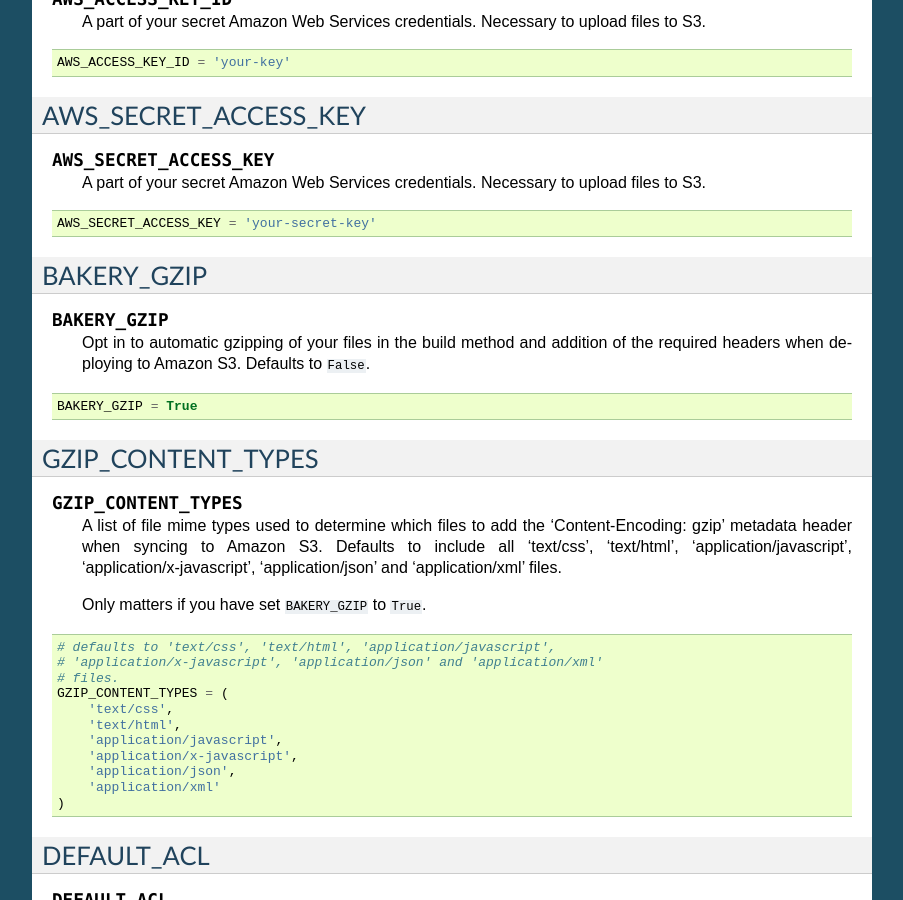
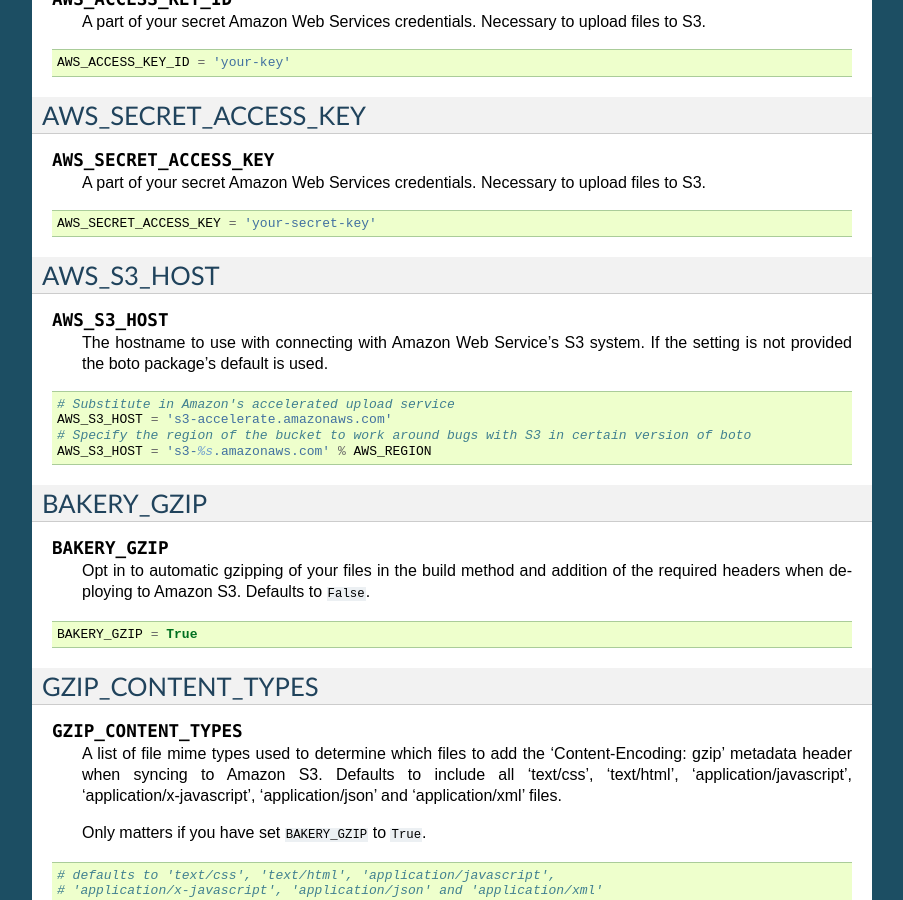
Before and after one commit to Sibizwan5/django-bakery, a Sphinx documentation site: the page built from docs/settingsvariables.rst, in a window 1280 px wide and 900 px high, scrolled down 1057 px. Shown: the whole window, without its empty margins (198-1101 px from the left). Built offline with Sphinx 7.4.7, drawn with Linux system fonts in a browser that asks for light colours.

Commit message:
Documented how to use the new AWS_S3_HOST setting in the documentation

```diff
--- a/docs/changelog.rst
+++ b/docs/changelog.rst
@@ -1,5 +1,10 @@
 Changelog
 =========
+
+0.8.3
+-----
+
+* Added support for ``AWS_S3_HOST`` variable to override the default with connecting to S3 via boto
 
 0.8.2
 -----
--- a/docs/settingsvariables.rst
+++ b/docs/settingsvariables.rst
@@ -81,6 +81,21 @@
 
     AWS_SECRET_ACCESS_KEY = 'your-secret-key'
 
+AWS_S3_HOST
+-----------
+
+.. envvar:: AWS_S3_HOST
+
+    The hostname to use with connecting with Amazon Web Service's S3 system. If the
+    setting is not provided the boto package's default is used.
+
+.. code-block:: python
+
+    # Substitute in Amazon's accelerated upload service
+    AWS_S3_HOST = 's3-accelerate.amazonaws.com'
+    # Specify the region of the bucket to work around bugs with S3 in certain version of boto
+    AWS_S3_HOST = 's3-%s.amazonaws.com' % AWS_REGION
+
 BAKERY_GZIP
 -----------
 
```
Also changed, not shown: docs/commonchallenges.rst (+10 -0 lines).
